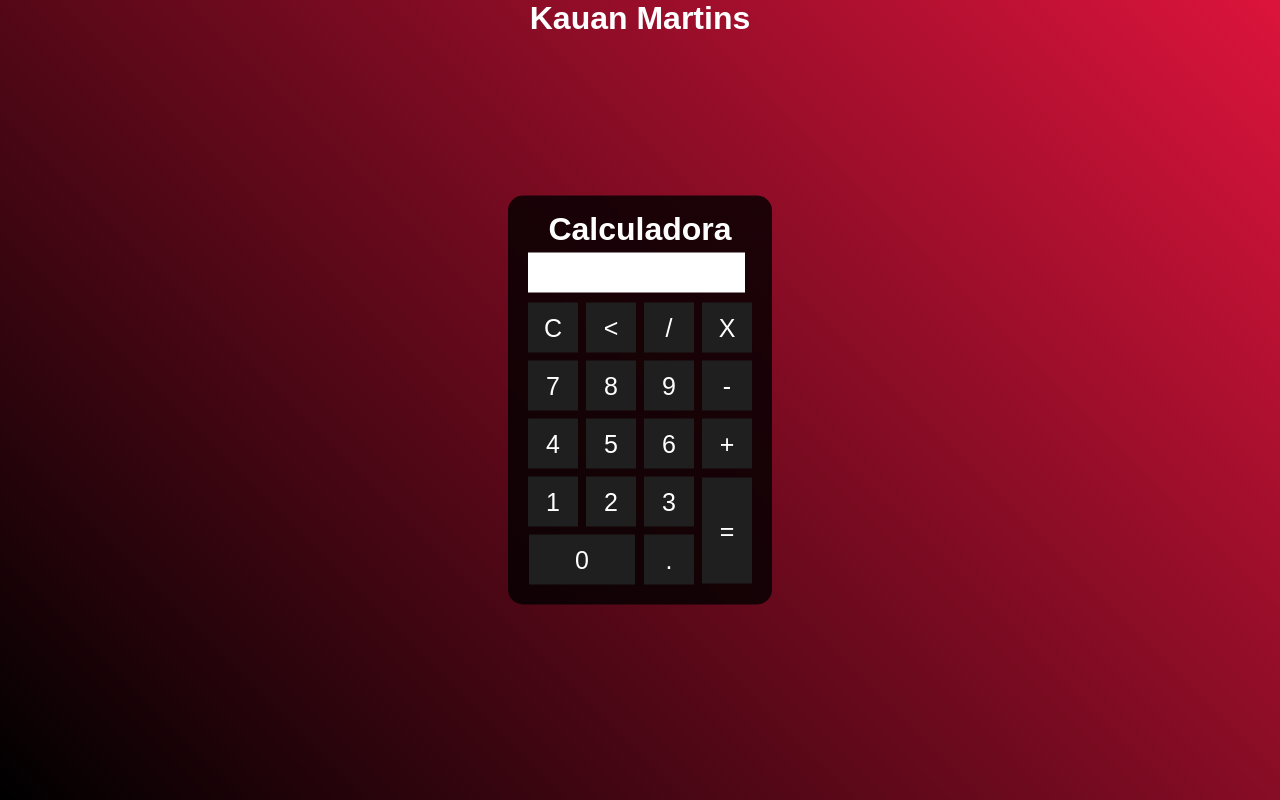
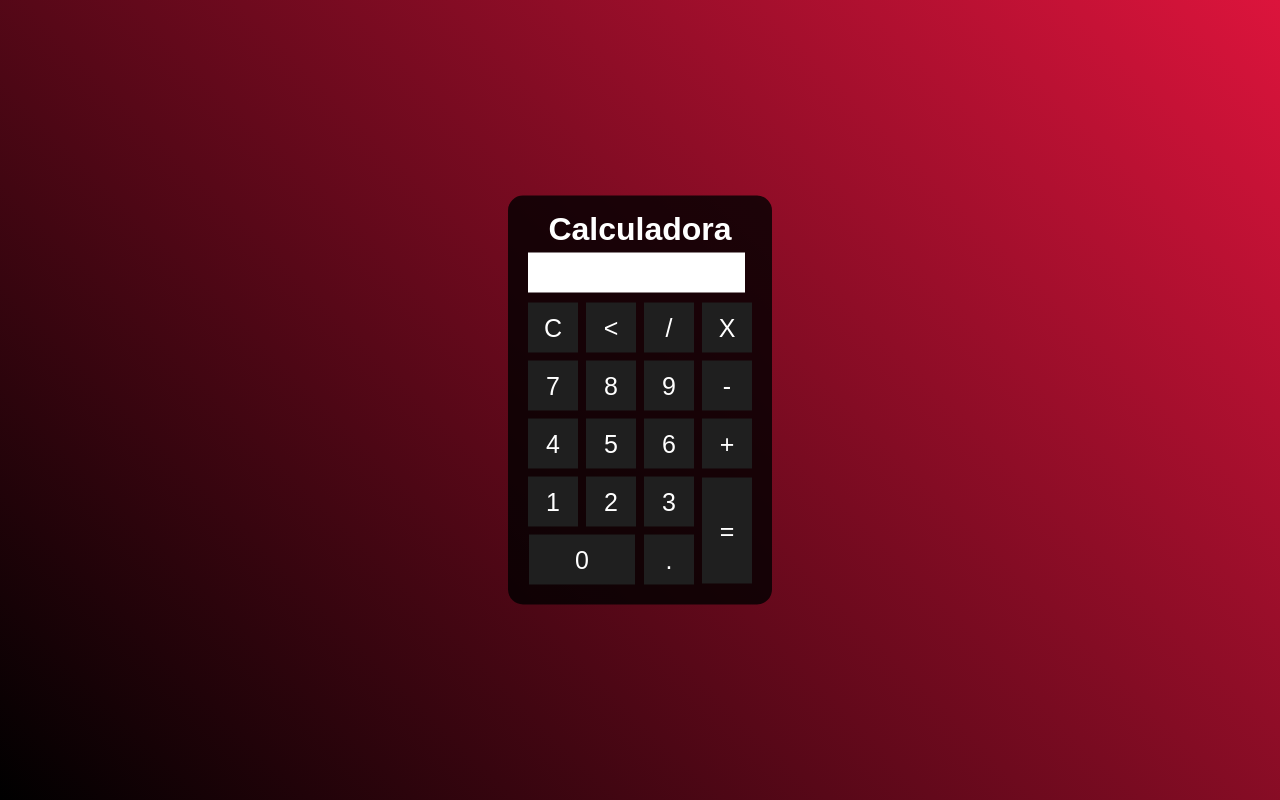
Before and after one commit to Kauan-Martins09/P-gina, a plain HTML site: page index.html in a window 1280 px wide. Drawn offline with Linux system fonts and the light colour scheme.

Commit message:
Update index.html

```diff
--- a/index.html
+++ b/index.html
@@ -52,7 +52,6 @@
 </head>
 <body>
     <div class="fundo">
-        <h1>Kauan Martins</h1>
         <div class="calculadora">
             <h1>Calculadora</h1>
             <p id="resultado"></p>
```
